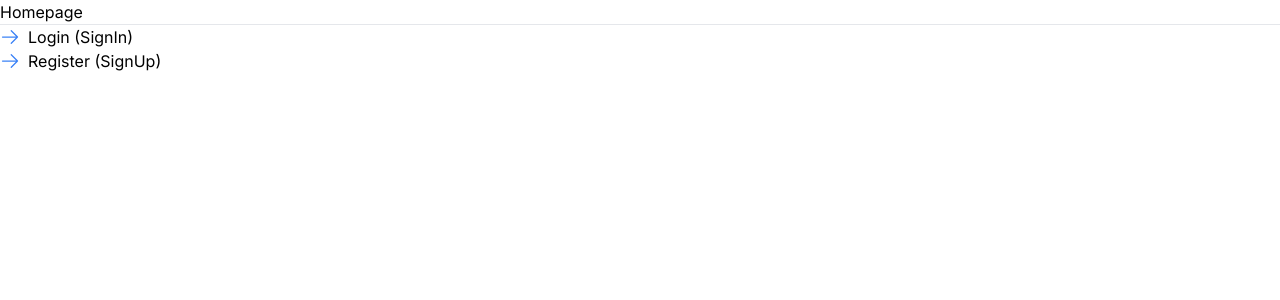
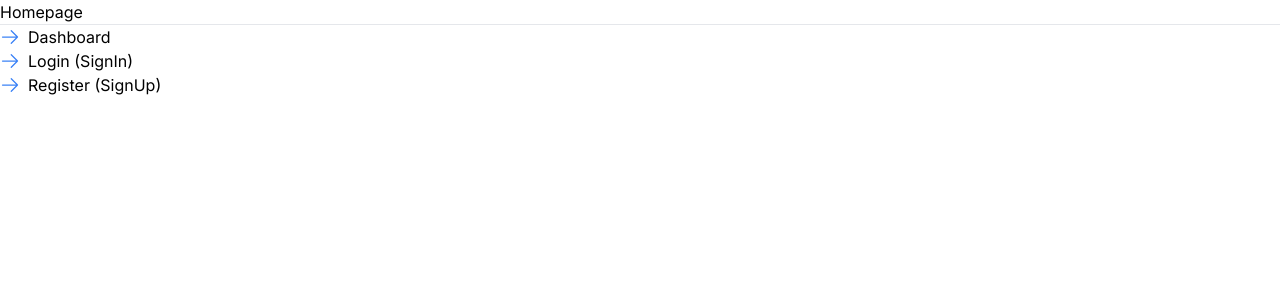
Before and after one commit to jakubjirous/invoicer, a Next.js app: page / in a window 1280 px wide. Shown: the top 300 px of the page. Built offline with nearby package versions, Linux system fonts and the light colour scheme.

Commit message:
feat(clerk): add link to dashboard page

```diff
--- a/app/page.tsx
+++ b/app/page.tsx
@@ -9,6 +9,12 @@ export default function Home() {
       <hr />
 
       <ul>
+        <li>
+          <Link href="/dashboard" className="flex items-center gap-2">
+            <ArrowRightIcon className="h-5 w-5 text-blue-500" />
+            Dashboard
+          </Link>
+        </li>
         <li>
           <Link href="/sign-in" className="flex items-center gap-2">
             <ArrowRightIcon className="h-5 w-5 text-blue-500" />
```
